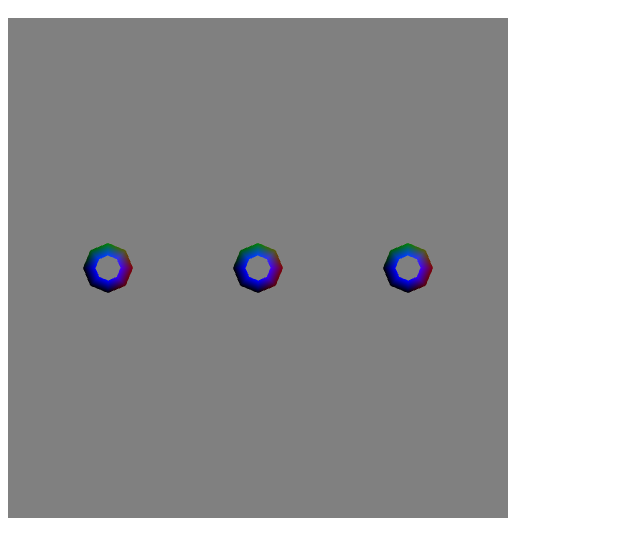
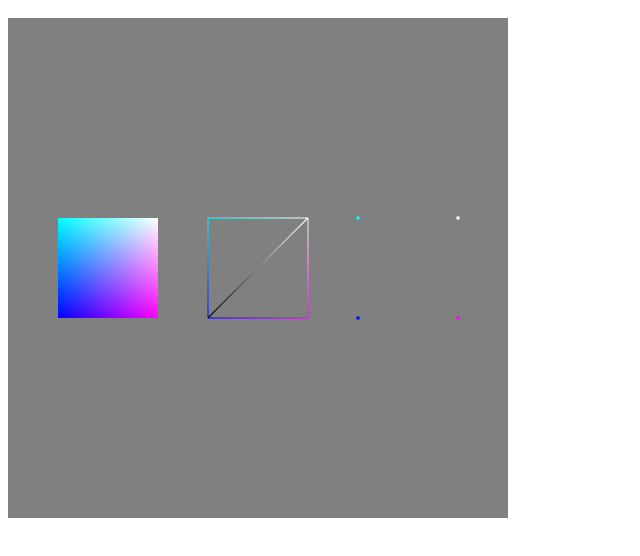
Before and after one commit to chengoldberg/opengl-exercises, a plain HTML site: page WebGL/webgl_ex02/index.html in a window 1280 px wide. Shown: the part 48-604 px from the top of the page, without its empty margins (0-640 px from the left). Drawn offline with Linux system fonts and the light colour scheme.

Commit message:
Make ex02 work

```diff
--- a/WebGL/webgl_ex01/index.html
+++ b/WebGL/webgl_ex01/index.html
@@ -1,11 +1,11 @@
 <html>
 <body onload="webGLStart();">
 
-<script type="text/javascript" src="../webgl_common/webgl-utils.js"></script>
-<script type="text/javascript" src="../webgl_common/glMatrix-0.9.5.min.js"></script>
-<script type="text/javascript" src="../webgl_common/webgl_common.js"></script>
-<script type="text/javascript" src="../webgl_common/webgl_common_mesh.js"></script>
-<script type="text/javascript" src="main_script.js"></script>
+<script type="text/javascript" src="../webgl_common/lib3rd/webgl-utils.js"></script>
+<script type="text/javascript" src="../webgl_common/lib3rd/gl-matrix.js"></script>
+<script type="text/javascript" src="../webgl_common/cglib/webgl-common.js"></script>
+<script type="text/javascript" src="../webgl_common/cglib/webgl-simple-mesh.js"></script>
+<script type="text/javascript" src=ex01.js"></script>
 <script id="shader-vs" type="x-shader/x-vertex">
 
 attribute vec3 aVertex;
--- a/WebGL/webgl_ex02/ex02.js
+++ b/WebGL/webgl_ex02/ex02.js
@@ -64,17 +64,11 @@ var ex2 = function() {
 			loadRGBCube();
 		}
 
-		if(!meshes.test) {
-			meshes.test = cglib.meshGenerator.genCylinderMesh(0.5,0.25,1,8,2);
-		}
-		meshes.test.setAttribLocs(attribs.position, attribs.color);
-		meshes.test.render();
-
 		meshes.cube.drawMode = drawMode;
 
 		// Render
 		meshes.cube.setAttribLocs(attribs.position, attribs.color);
-		//meshes.cube.render();
+		meshes.cube.render();
 	}
 
 	function initShaders() {
```
